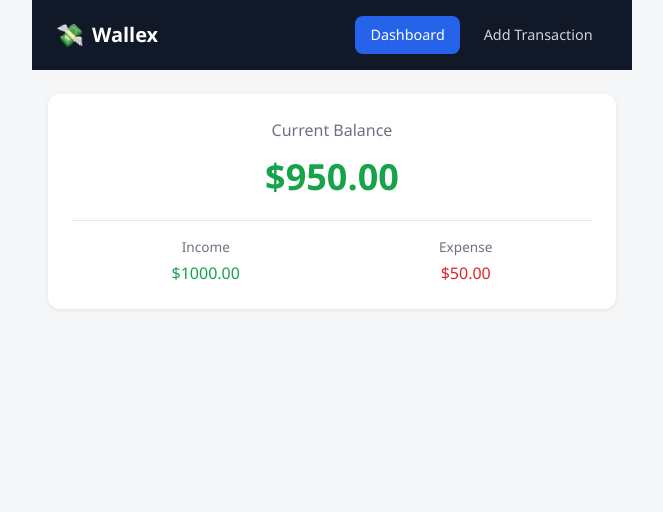
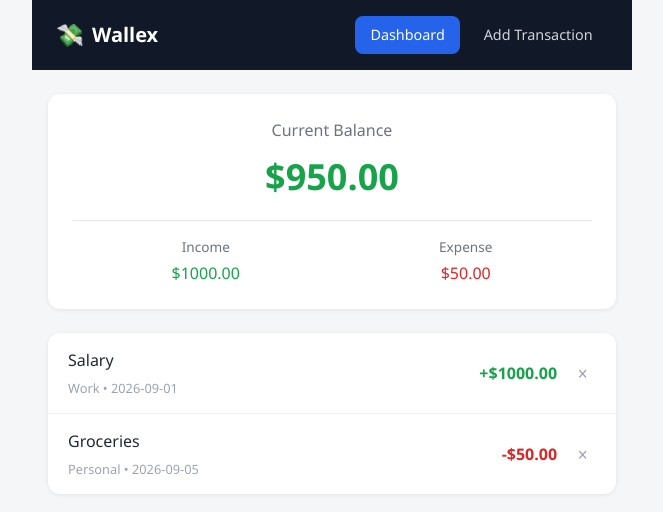
Before and after one commit to ashad0806/Expence_Tracker, a React (Vite) app: page / in a window 1280 px wide. Shown: the top 512 px of the page, without its empty margins (308-971 px from the left). Built offline with nearby package versions, Linux system fonts and the light colour scheme.

Commit message:
Add TransactionList & TransactionItem with Delete Functionality

```diff
--- a/src/App.css
+++ b/src/App.css
@@ -183,3 +183,77 @@ body {
     font-size: 1.75rem;
   }
 }
+
+/* Transaction list */
+.transaction-list {
+  list-style: none;
+  background: #ffffff;
+  border-radius: 12px;
+  box-shadow: 0 1px 4px rgba(0, 0, 0, 0.08);
+  overflow: hidden;
+}
+
+.transaction-item {
+  display: flex;
+  justify-content: space-between;
+  align-items: center;
+  padding: 0.9rem 1.25rem;
+  border-bottom: 1px solid #f0f1f3;
+}
+
+.transaction-item:last-child {
+  border-bottom: none;
+}
+
+.transaction-description {
+  font-weight: 500;
+  margin-bottom: 0.2rem;
+}
+
+.transaction-meta {
+  font-size: 0.8rem;
+  color: #9ca3af;
+}
+
+.transaction-right {
+  display: flex;
+  align-items: center;
+  gap: 0.75rem;
+  font-weight: 600;
+}
+
+.delete-btn {
+  background: transparent;
+  border: none;
+  color: #9ca3af;
+  font-size: 0.9rem;
+  cursor: pointer;
+  padding: 0.25rem 0.5rem;
+  border-radius: 6px;
+  transition: all 0.15s ease;
+}
+
+.delete-btn:hover {
+  background-color: #fee2e2;
+  color: #dc2626;
+}
+
+/* Empty state */
+.empty-state {
+  text-align: center;
+  padding: 2.5rem 1rem;
+  background: #ffffff;
+  border-radius: 12px;
+  box-shadow: 0 1px 4px rgba(0, 0, 0, 0.08);
+  color: #9ca3af;
+}
+
+.empty-state p {
+  font-weight: 500;
+  margin-bottom: 0.25rem;
+  color: #6b7280;
+}
+
+.empty-state span {
+  font-size: 0.85rem;
+}
--- a/src/App.jsx
+++ b/src/App.jsx
@@ -1,7 +1,8 @@
 import { useState } from "react";
 import Navbar from "./Components/NavBar";
-import Balance from "./components/Balance";
+import Balance from "./Components/Balance";
 import TransactionForm from "./Components/TransactionForm";
+import TransactionList from "./Components/TransactionList";
 import "./App.css";
 
 function App() {
@@ -16,6 +17,10 @@ function App() {
     setActiveView("dashboard");
   };
 
+  const handleDeleteTransaction = (id) => {
+    setTransactions(transactions.filter((t) => t.id !== id));
+  };
+
   return (
     <div className="app">
       <Navbar activeView={activeView} setActiveView={setActiveView} />
@@ -26,6 +31,13 @@ function App() {
         {activeView === "add" && (
           <TransactionForm onAddTransaction={handleAddTransaction} />
         )}
+
+        {activeView === "dashboard" && (
+          <TransactionList
+            transactions={transactions}
+            onDelete={handleDeleteTransaction}
+          />
+        )}
       </div>
     </div>
   );
--- /dev/null
+++ b/src/Components/TransactionItem.jsx
@@ -0,0 +1,28 @@
+function TransactionItem({ transaction, onDelete }) {
+  const isExpense = transaction.amount < 0;
+
+  return (
+    <li className="transaction-item">
+      <div className="transaction-info">
+        <p className="transaction-description">{transaction.description}</p>
+        <span className="transaction-meta">
+          {transaction.category} • {transaction.date}
+        </span>
+      </div>
+      <div className="transaction-right">
+        <span className={isExpense ? "negative" : "positive"}>
+          {isExpense ? "-" : "+"}${Math.abs(transaction.amount).toFixed(2)}
+        </span>
+        <button
+          className="delete-btn"
+          onClick={() => onDelete(transaction.id)}
+          aria-label="Delete transaction"
+        >
+          ✕
+        </button>
+      </div>
+    </li>
+  );
+}
+
+export default TransactionItem;
--- /dev/null
+++ b/src/Components/TransactionList.jsx
@@ -0,0 +1,22 @@
+import TransactionItem from "./TransactionItem";
+
+function TransactionList({ transactions, onDelete }) {
+  if (transactions.length === 0) {
+    return (
+      <div className="empty-state">
+        <p>No transactions yet.</p>
+        <span>Add your first transaction to get started.</span>
+      </div>
+    );
+  }
+
+  return (
+    <ul className="transaction-list">
+      {transactions.map((t) => (
+        <TransactionItem key={t.id} transaction={t} onDelete={onDelete} />
+      ))}
+    </ul>
+  );
+}
+
+export default TransactionList;
```
